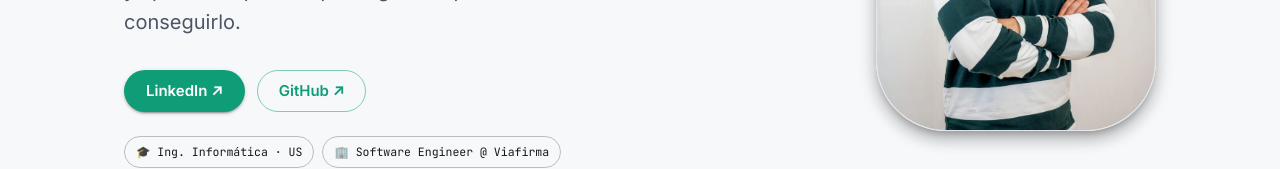
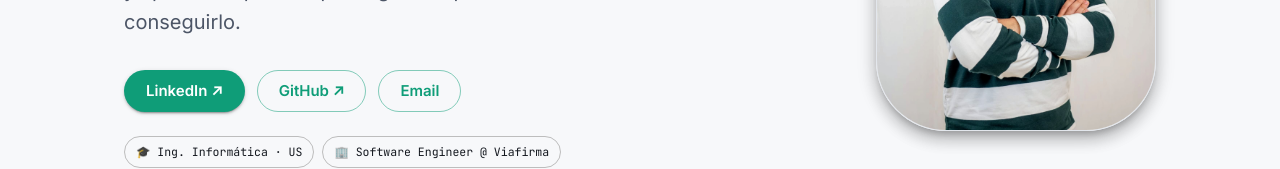
Before and after one commit to Glinbor10/portfolio, a React (Vite) app: page / in a window 1280 px wide. Shown: the part 410-579 px from the top of the page. Built offline with nearby package versions, Linux system fonts and the light colour scheme.

Commit message:
feat: add email as contact option in hero and contact section

```diff
--- a/src/components/ContactSection.tsx
+++ b/src/components/ContactSection.tsx
@@ -16,6 +16,9 @@ export default function ContactSection({ lang }: { lang: Lang }) {
           <Button href={links.github} target="_blank" rel="noopener" variant="outlined" size="large">
             GitHub ↗
           </Button>
+          <Button href={links.email} variant="outlined" size="large">
+            {links.emailDisplay}
+          </Button>
         </Stack>
       </Box>
     </Section>
--- a/src/components/Hero.tsx
+++ b/src/components/Hero.tsx
@@ -29,6 +29,9 @@ export default function Hero({ lang }: { lang: Lang }) {
             <Button href={links.github} target="_blank" rel="noopener" variant="outlined" size="large">
               GitHub ↗
             </Button>
+            <Button href={links.email} variant="outlined" size="large">
+              Email
+            </Button>
           </Stack>
 
           <Stack direction="row" spacing={1} useFlexGap sx={{ flexWrap: "wrap" }}>
--- a/src/content.ts
+++ b/src/content.ts
@@ -305,4 +305,6 @@ export const footer = {
 export const links = {
   linkedin: "https://www.linkedin.com/in/guillermo-linares-borrego",
   github: "https://github.com/Glinbor10",
+  email: "mailto:guillelinares11@gmail.com",
+  emailDisplay: "guillelinares11@gmail.com",
 };
```
Also changed, not shown: 1 other file (tests, documents, lock files or other folders).
